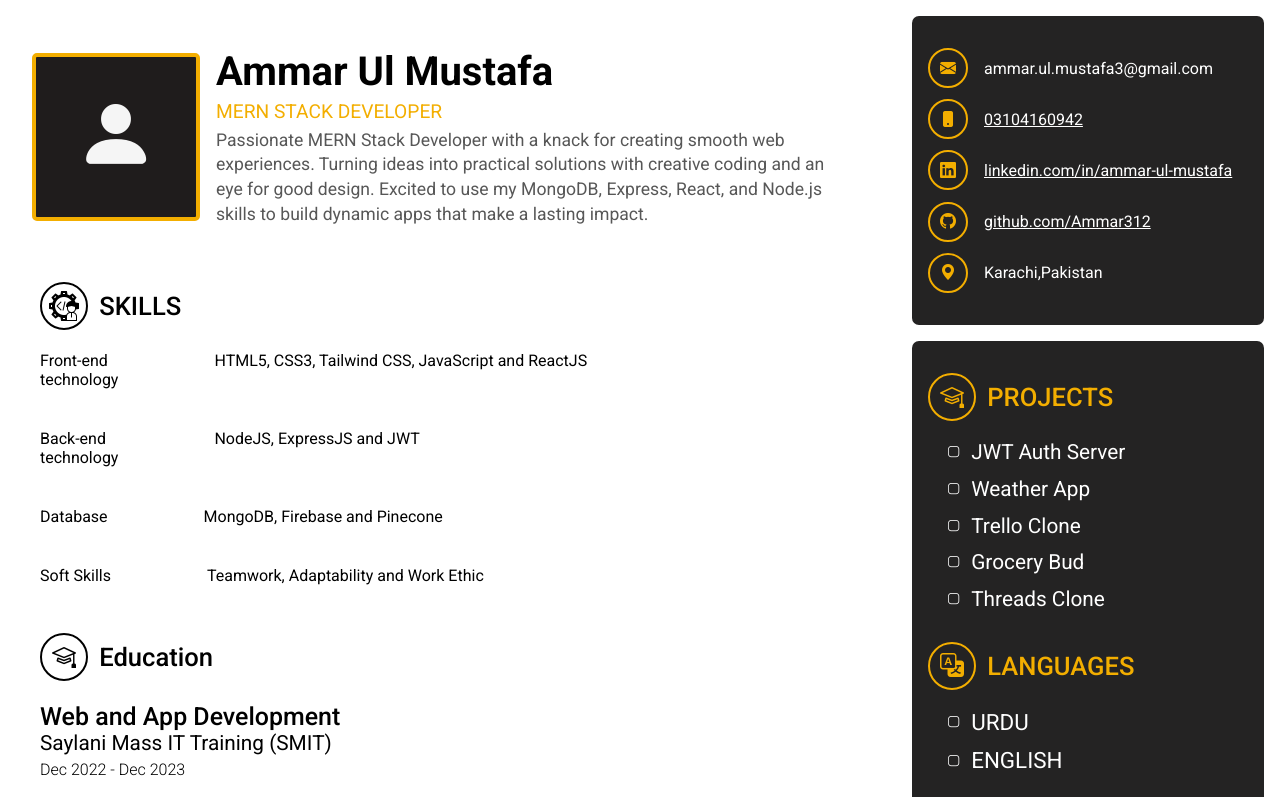
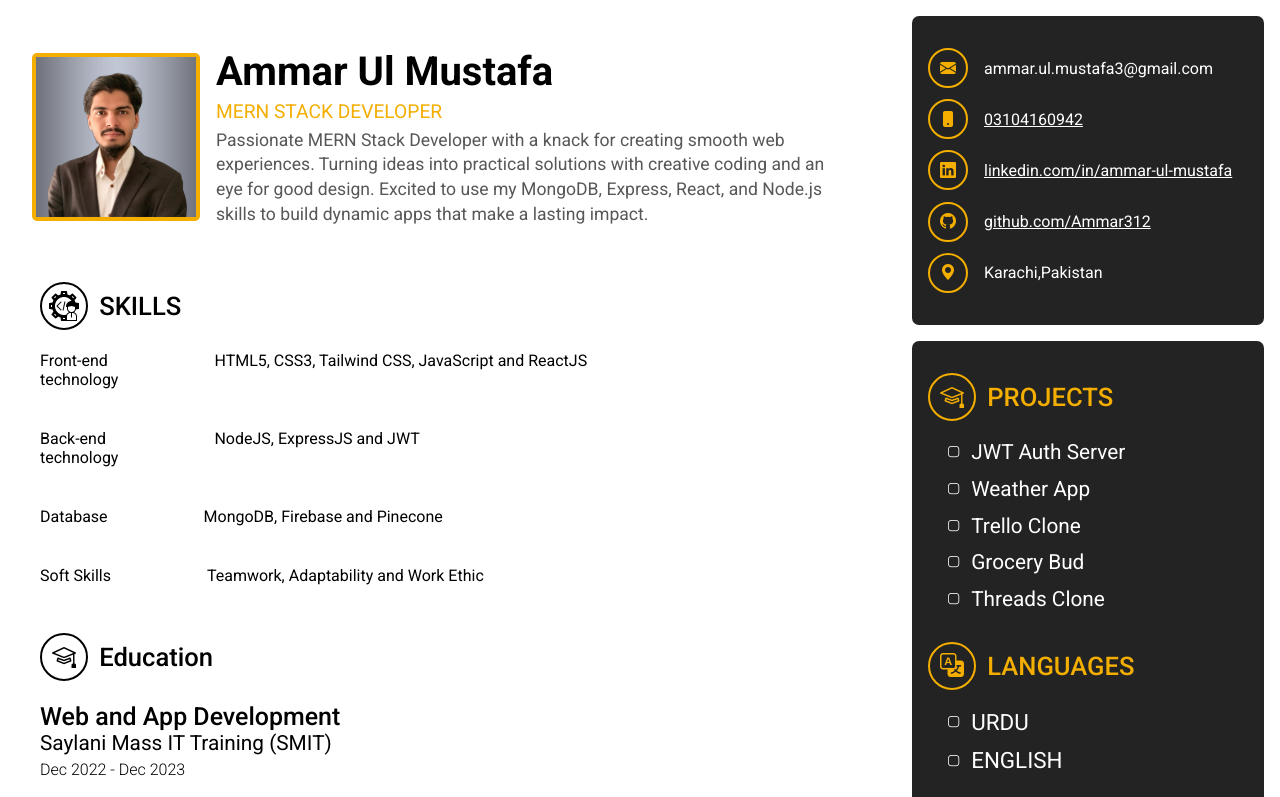
Before and after one commit to Ammar312/cv-react, a React (Vite) app: page / in a window 1280 px wide. Shown: the top 797 px of the page. Built offline with nearby package versions, Linux system fonts and the light colour scheme.

Commit message:
pic added

```diff
--- a/src/App.css
+++ b/src/App.css
@@ -41,6 +41,11 @@ body {
   align-items: center;
   border-radius: 5px;
   padding: 1em;
+  /* overflow: hidden; */
+}
+.main1Div .img span img {
+  width: 2em;
+  height: 2em;
 }
 .nameAndTagline {
   /* border: 1px solid salmon; */
--- a/src/App.jsx
+++ b/src/App.jsx
@@ -4,6 +4,7 @@ import suitcase from "./suitcase.png";
 import python from "./assets/python.pdf";
 import wordpress from "./assets/wordpress.pdf";
 import graphic from "./assets/graphic design.pdf";
+import pic from "./pic.png";
 
 function App() {
   return (
@@ -13,7 +14,8 @@ function App() {
           <div className="main1Div">
             <div className="img">
               <span>
-                <i className="bi bi-person-fill"></i>
+                <img src={pic} alt="" />
+                {/* <i className="bi bi-person-fill"></i> */}
               </span>
             </div>
             <div className="nameAndTagline">
```
Also changed, not shown: src/pic.png (added).
